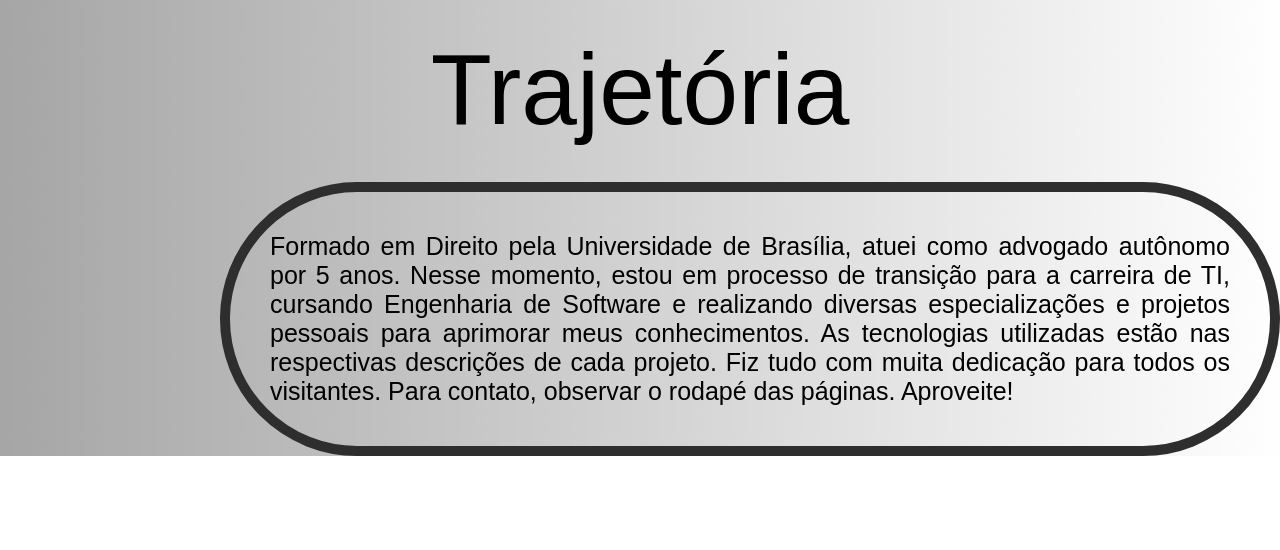
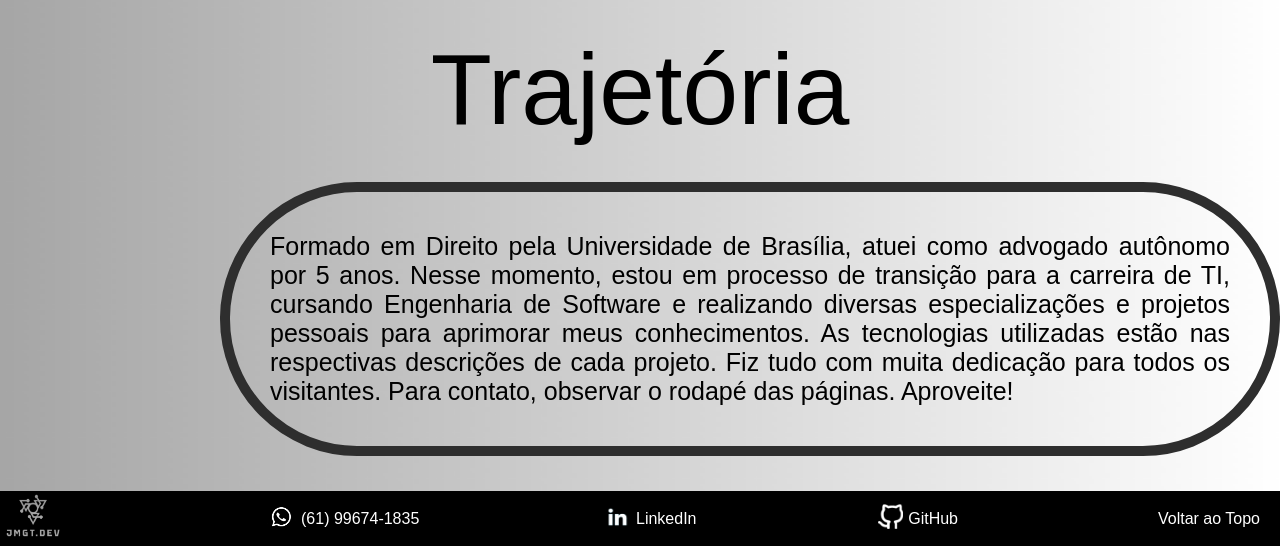
Before and after one commit to jmgtDev/Portfolio, a plain HTML site: page pages/sobre.html in a window 1280 px wide. Shown: the part 447-997 px from the top of the page. Before the commit the page ends 903 px from the top, so only its background shows below. Drawn offline with Linux system fonts and the light colour scheme.

Commit message:
Footer da pagina sobre e botão de voltar ao topo

```diff
--- a/pages/sobre.html
+++ b/pages/sobre.html
@@ -21,6 +21,26 @@
         <div class="text-sobre-div">
             <p class="text-sobre">Formado em Direito pela Universidade de Brasília, atuei como advogado autônomo por 5 anos. Nesse momento, estou em processo de transição para a carreira de TI, cursando Engenharia de Software e realizando diversas especializações e projetos pessoais para aprimorar meus conhecimentos. As tecnologias utilizadas estão nas respectivas descrições de cada projeto. Fiz tudo com muita dedicação para todos os visitantes. Para contato, observar o rodapé das páginas. Aproveite!</p>
         </div>
+        <footer class="footer">
+            <div class="logo footer-logo">
+                <a href="#top"><img src="../images/Logo/logo.png" alt="logo" class="logo footer-logo"></a>
+            </div>
+            <div class="contacts">
+                <div class="contact contact1">
+                    <a target="_blank" href="https://wa.me/5561996741835"><img src="../images/Logo/whatsapp-logo.png" class="logo-contact logo-whatsapp"></a>
+                    <a class="contact-text" target="_blank" href="https://wa.me/5561996741835">(61) 99674-1835</a>
+                </div>
+                <div class="contact contact2">
+                    <a target="_blank" href="https://www.linkedin.com/in/jo%C3%A3o-marcos-gertrudes-tavares-b3b15a2ab/"><img src="../images/Logo/linkedin-logo.png" class="logo-contact logo-linkedin"></a>
+                    <a class="contact-text" target="_blank" href="https://www.linkedin.com/in/jo%C3%A3o-marcos-gertrudes-tavares-b3b15a2ab/">LinkedIn</a>
+                </div>
+                <div class="contact contact3">
+                    <a target="_blank" href="https://github.com/jmgtDev"><img src="../images/Logo/github-logo.png" class="logo-contact logo-github"></a>
+                    <a class="contact-text" target="_blank" href="https://github.com/jmgtDev">GitHub</a>
+                </div>
+            </div>
+            <a href="#top" class="button button-back-to-top">Voltar ao Topo</a>
+        </footer>
     </div>
 </body>
 </html>
--- a/sass/style.scss
+++ b/sass/style.scss
@@ -118,7 +118,6 @@
                 width: 25px;
                 height: 25px;
             }
-
         }
     }
 }
@@ -129,6 +128,14 @@
     gap: 35px;
     background-image: url(/images/back-ground/back-ground.png);
     background-size: cover;
+
+    .logo{
+        width: 66px;
+        height: 55px;
+        border-radius: 10px;
+
+    }
+
     .header-sobre{
         .logo{
             width: 66px;
@@ -171,6 +178,52 @@
         padding: 40px;
         margin-left: 220px;
     }
+    .footer{
+        display: flex;
+        background-color: black;
+        color: white;
+        align-items: center;
+        padding-right: 20px;
 
+        .contacts{
+            display: flex;
+            flex-grow: 1;
+            justify-content: space-between;
+            padding-left: 200px;
+            padding-right: 200px;
 
+            .contact{
+                display: flex;
+                align-items: center;
+                gap: 5px;
+                font-family: "Anta", sans-serif;
+
+                .contact-text{
+                    text-decoration: none;
+                    color: white;
+                }
+            }
+
+            .logo-contact{
+                width: 30px;
+                height: 30px;
+            }
+
+            .logo-linkedin{
+                width: 30px;
+                height: 20px;
+            }
+
+            .logo-github{
+                width: 25px;
+                height: 25px;
+            }
+        }
+                .button{
+            font-family: "Anta", sans-serif;
+            text-decoration: none;
+            color: white;
+
+        }
+    }
 }
```
Also changed, not shown: css/style.css, 1 other file.
